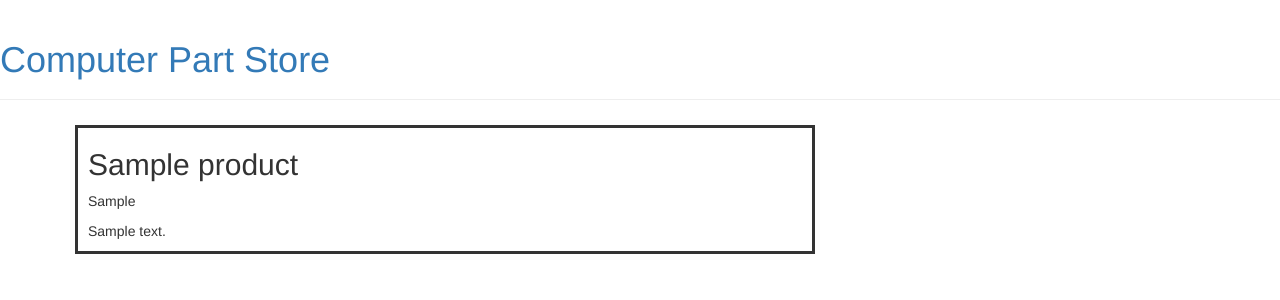
After one commit to Paulcappaert/Ecommerce, a Django app: template store/templates/store/fulfillmentPage.html in a window 1280 px wide. The commit adds this page. Shown: the top 300 px of the page. Run offline with Django 3.2, Linux system fonts and the light colour scheme; the template is opened without the code that fills it: values that come from a table or form of the project are taken from there, others are empty; tables that the repository leaves empty hold one stand-in row (values such as "Sample post"); some libraries are stand-ins or nearby versions.

Commit message:
added but did not fully implement fulfillment page

```diff
--- a/store/static/css/site.css
+++ b/store/static/css/site.css
@@ -1,4 +1,4 @@
-.product {
+.block {
 	border-style: solid;
 	padding-left: 10px;
 	margin: 5px;
--- /dev/null
+++ b/store/templates/store/fulfillmentPage.html
@@ -0,0 +1,11 @@
+{% extends 'store/base.html' %}
+
+{% block content %}
+	{% for order in orders %}
+		<div class="block">
+			<h2>{{ order.product }}</h2>
+			<p> {{ order.recipient }} </p>
+			<p>{{ order.address }}</p>
+		</div>
+	{% endfor %}
+{% endblock %}
--- a/store/templates/store/index.html
+++ b/store/templates/store/index.html
@@ -2,7 +2,7 @@
 
 {% block content %}
 	{% for product in products %}
-		<div class="product">
+		<div class="block">
 			<h2><a href="{% url 'product' pk=product.id %}">{{ product.name }}</a></h2>
 			<p> {{ product.description }} </p>
 			<h3>${{ product.price }}</h3>
```
